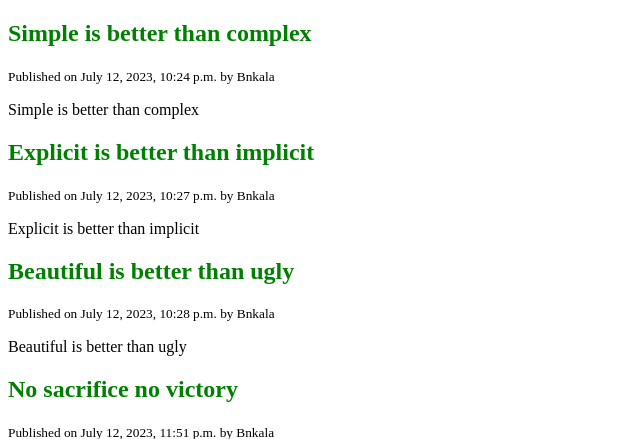
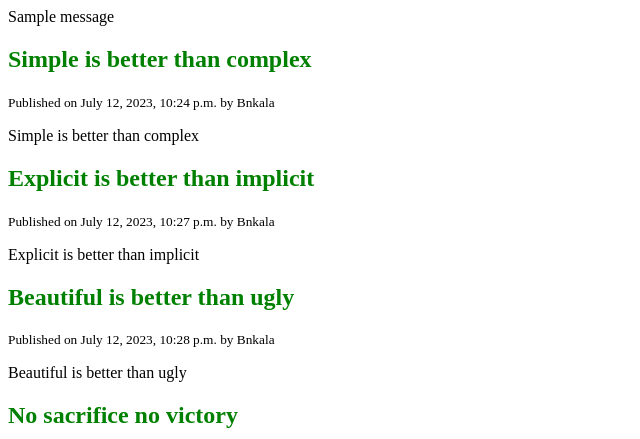
Before and after one commit to bnkala/django_tutorial, a Django app: page / in a window 1280 px wide. Shown: the top 439 px of the page, without its empty margins (0-640 px from the left). Run offline with Django 4.2, Linux system fonts and the light colour scheme; data comes from the database, SQL or seed files in the repository; both versions use the stored data as it was after the commit; one stand-in notice (Sample message) is shown.

Commit message:
edit form tutorial

```diff
--- a/django_project1/blog/views.py
+++ b/django_project1/blog/views.py
@@ -1,4 +1,5 @@
 from django.shortcuts import render, redirect
+from django.contrib import messages
 from .models import Post
 from .forms import PostForm
 #from django.http import HttpResponse
@@ -12,8 +13,10 @@ def create_post(request):
         form = PostForm(request.POST)
         if form.is_valid():
             form.save()
+            messages.success(request, 'This post has been created successfully')
             return redirect('posts')
         else:
+            messages.error(request, 'Please correct the following orders')
             return render(request, 'blog/post_form.html', {'form':form})
 
 def home(request):
--- a/django_project1/templates/base.html
+++ b/django_project1/templates/base.html
@@ -9,6 +9,16 @@
         <script src="{% static 'js/app.js' %}" defer></script>
     </head>
     <body>
+        {% if messages %}
+            <div class="messages">
+                {% for message in messages %}
+                    <div class-"alert {% if message.tags %}alert-{{ message.tags}}"{% endif %}>
+                        {{message}}
+                    </div>
+                {% endfor %}
+            </div>
+        {% endif %}
+
         {% block content %}
         {% endblock %}
     </body>
```
Also changed, not shown: django_project1/db.sqlite3.
